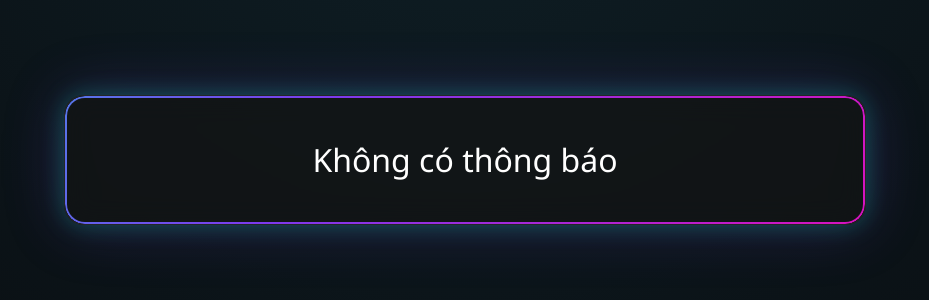
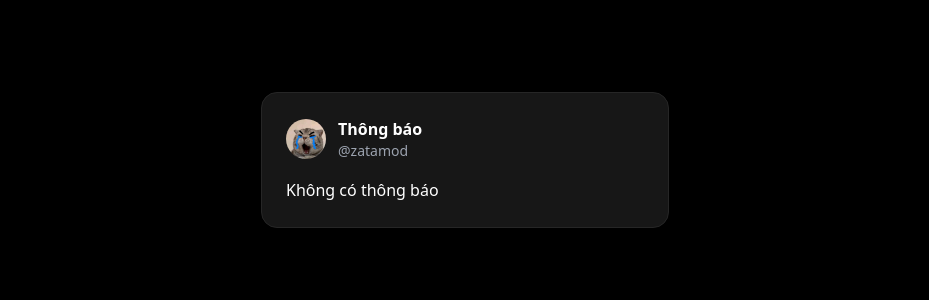
Before and after one commit to ZataMod/zatamod, a plain HTML site: page notification.html in a window 1280 px wide. Shown: the part 240-540 px from the top of the page, without its empty margins (175-1104 px from the left). Drawn offline with nearby package versions, Linux system fonts and the light colour scheme.

Commit message:
Add files via upload

```diff
--- a/notification.html
+++ b/notification.html
@@ -4,76 +4,36 @@
   <meta charset="utf-8">
   <meta name="viewport" content="width=device-width,initial-scale=1">
   <title>Thông báo</title>
-  <style>
-    body {
-      margin: 0;
-      min-height: 100vh;
-      display: flex;
-      justify-content: center;
-      align-items: center;
-      background: radial-gradient(circle at top, #0f2027, #0a0f13 80%);
-      font-family: 'Segoe UI', sans-serif;
-      color: #fff;
-      padding: 20px;
-      box-sizing: border-box;
-    }
-    .box {
-      width: 100%;
-      max-width: 700px;        /* Bảng to hơn */
-      padding: 40px 50px;      /* Padding rộng hơn */
-      border-radius: 20px;
-      background: rgba(20, 20, 20, 0.65);
-      backdrop-filter: blur(14px);
-      border: 1px solid rgba(255, 255, 255, 0.08);
-      box-shadow: 0 0 25px rgba(0, 255, 200, 0.25),
-                  0 0 60px rgba(124, 58, 237, 0.25);
-      font-size: clamp(18px, 6vw, 32px);  /* Chữ lớn hơn */
-      font-weight: 500;
-      text-align: center;
-      line-height: 1.5;
-      word-wrap: break-word;
-      animation: fadeIn 1s ease forwards;
-      opacity: 0;
-      transform: translateY(20px);
-      position: relative;
-      overflow: hidden;
-    }
-    /* Viền gradient neon */
-    .box::before {
-      content: "";
-      position: absolute;
-      inset: 0;
-      border-radius: 20px;
-      padding: 2px;
-      background: linear-gradient(120deg,#00ffe0,#7c3aed,#ff00aa,#00ffe0);
-      background-size: 300% 300%;
-      animation: borderAnim 6s linear infinite;
-      -webkit-mask:
-        linear-gradient(#000 0 0) content-box,
-        linear-gradient(#000 0 0);
-      -webkit-mask-composite: xor;
-              mask-composite: exclude;
-    }
-    @keyframes borderAnim {
-      0% { background-position: 0% 50%; }
-      50% { background-position: 100% 50%; }
-      100% { background-position: 0% 50%; }
-    }
-    @keyframes fadeIn {
-      to {
-        opacity: 1;
-        transform: translateY(0);
-      }
-    }
-  </style>
+  <script src="https://cdn.tailwindcss.com"></script>
 </head>
-<body>
-  <div class="box" id="msg">Đang tải...</div>
+<body class="bg-black text-white flex justify-center items-center min-h-screen font-sans">
+
+  <div class="w-full max-w-md mx-auto p-5">
+    <!-- Thẻ thông báo -->
+    <div class="bg-neutral-900 border border-neutral-800 rounded-2xl p-6 shadow-lg">
+      <!-- Avatar + Tên -->
+      <div class="flex items-center mb-4">
+        <img src="avatar.jpg" alt="avatar"
+             class="w-10 h-10 rounded-full mr-3">
+        <div>
+          <p class="font-semibold text-white">Thông báo</p>
+          <p class="text-sm text-gray-400">@zatamod</p>
+        </div>
+      </div>
+
+      <!-- Nội dung -->
+      <div id="msg" class="text-base leading-relaxed">
+        Đang tải...
+      </div>
+
+    </div>
+  </div>
 
   <script>
     const params = new URLSearchParams(window.location.search);
     const text = params.get("text") || "Không có thông báo";
     document.getElementById("msg").textContent = text;
   </script>
+
 </body>
 </html>
```
